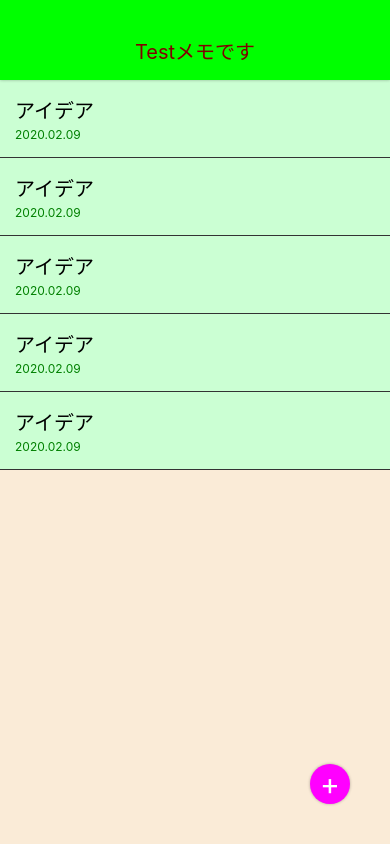
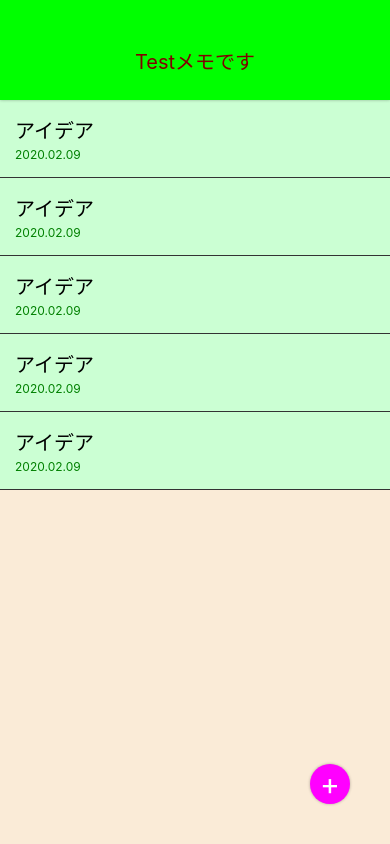
Before and after one commit to yuokawara/React_study, a React Native app: screen / in a window 390 px wide. Built offline with nearby package versions, Linux system fonts and the light colour scheme.

Commit message:
React練習 Screen追加 20200211

```diff
--- a/App.js
+++ b/App.js
@@ -1,17 +1,17 @@
+// 共用のAppBarはこちらに残しておく
+
 import React from 'react';
 import { StyleSheet, View } from 'react-native';
 
-import MemoList from './src/components/MemoList.js';
-import AppBar from './src/components/AppBar.js';
-import CircleButton from './src/elements/CircleButton.js';
+import AppBar from './src/components/AppBar.js'
+import MemoListScreen from './src/screens/MemoListScreen.js'
 
 export default class App extends React.Component {
   render() {
     return (
       <View style={styles.container}>
           <AppBar />
-          <MemoList />
-          <CircleButton>+</CircleButton>
+          <MemoListScreen />
       </View>
     );
   }
@@ -24,6 +24,6 @@ const styles = StyleSheet.create({
     backgroundColor: '#FAEBD7',
     alignItems: 'center',
     justifyContent: 'center',
-    paddingTop: 80,
+    paddingTop: 100,
   },
 });
--- a/src/components/AppBar.js
+++ b/src/components/AppBar.js
@@ -20,7 +20,7 @@ const styles = StyleSheet.create({
     top: 0,
     left: 0,
     right: 0,
-    height: 80,
+    height: 100,
     paddingTop: 20,
     justifyContent: "center",
     alignItems: "center",
--- /dev/null
+++ b/src/screens/MemoListScreen.js
@@ -0,0 +1,27 @@
+import React from 'react';
+import { StyleSheet, View } from 'react-native';
+
+import MemoList from '../components/MemoList.js';
+import AppBar from '../components/AppBar.js';
+import CircleButton from '../elements/CircleButton.js';
+
+class MemoListScreen extends React.Component {
+    render () {
+        return (
+            <View style={styles.container}>
+                <MemoList />
+                <CircleButton>+</CircleButton>
+            </View>
+
+        );
+    }
+}
+
+const styles = StyleSheet.create({
+    container: {
+        flex: 1,
+        width: '100%',
+    }
+});
+
+export default MemoListScreen;
```
